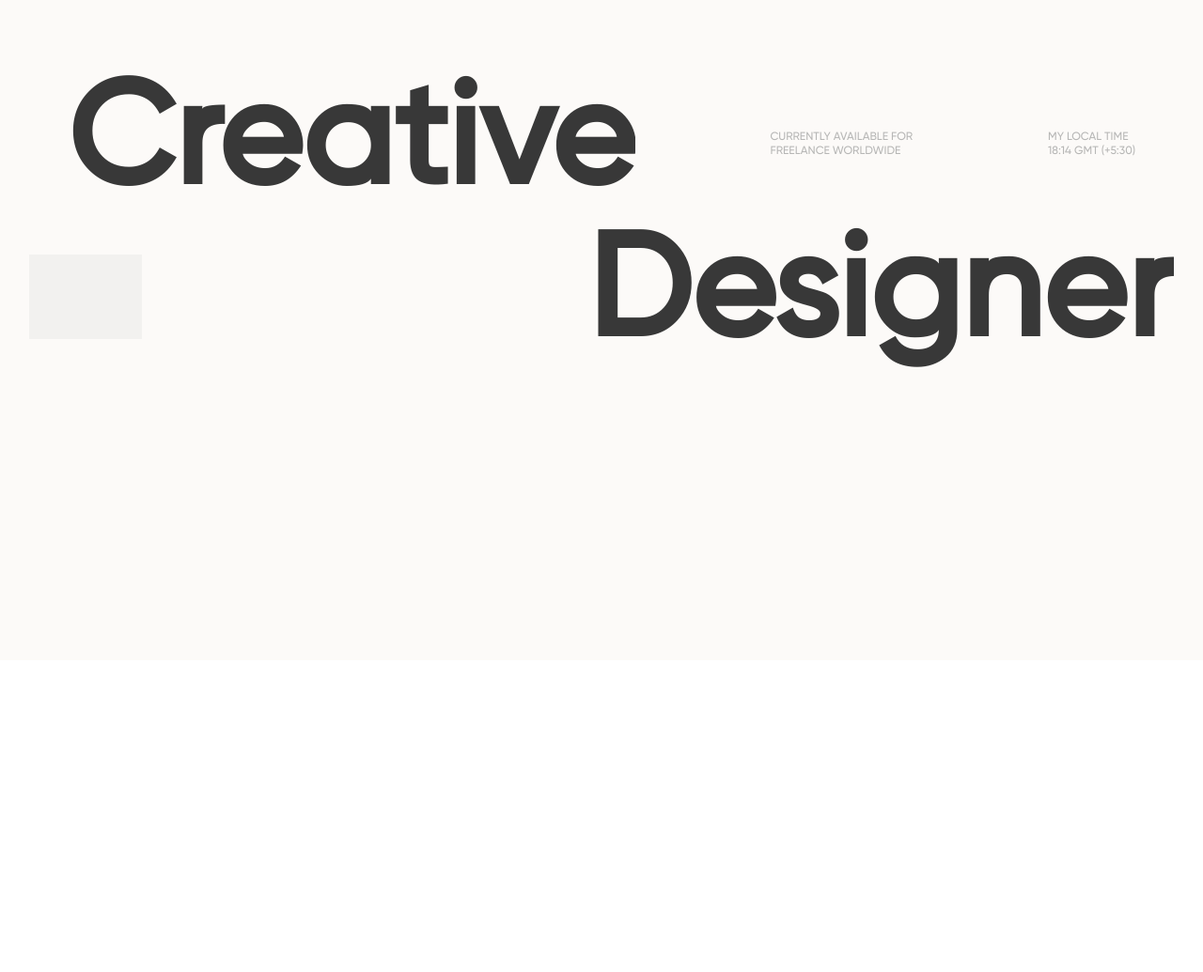
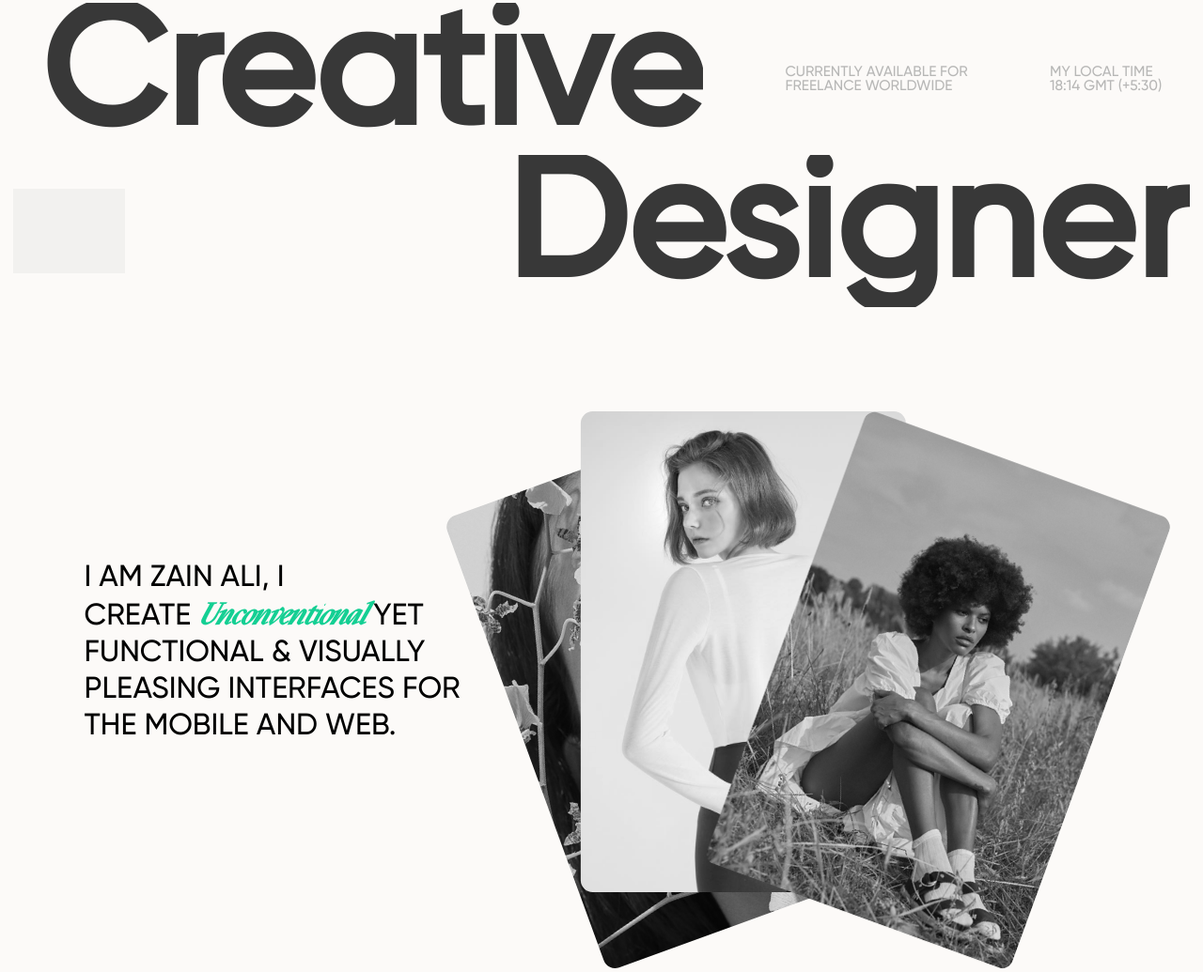
Before and after one commit to Zynalex9/Portfolio-Clone, a plain HTML site: page index.html in a window 1280 px wide. Shown: the part 97-1132 px from the top of the page at 94% size. Before the commit the page ends 800 px from the top, so only its background shows below. Drawn offline with nearby package versions, Linux system fonts and the light colour scheme; grey boxes are pictures that could not be loaded.

Commit message:
Section 2 added

```diff
--- a/index.html
+++ b/index.html
@@ -215,6 +215,20 @@
           </svg>
           <h1 class="reveal">Designer</h1>
         </div>
+        <div class="part-2">
+          <div class="left-section">
+            <h1>
+              I AM ZAIN ALI, I <br />
+              CREATE <span>Unconventional</span> YET FUNCTIONAL & VISUALLY
+              PLEASING INTERFACES FOR <br />THE MOBILE AND WEB.
+            </h1>
+          </div>
+          <div class="right-section">
+            <div class="img-container"></div>
+            <div class="img-container"></div>
+            <div class="img-container"></div>
+          </div>
+        </div>
       </div>
     </div>
     <script
--- a/styles.css
+++ b/styles.css
@@ -16,6 +16,11 @@
   box-sizing: border-box;
   font-family: GM;
 }
+html,body{
+    height: 100%;
+    width: 100%;
+    background-color: #fcfaf8;
+}
 #main {
   position: relative;
 }
@@ -29,13 +34,14 @@
 #loader {
   background-color: #000;
   width: 100%;
-  height: 100vh;
+  height: 100%;
   color: #fff;
   display: flex;
   flex-direction: column;
   align-items: center;
   justify-content: space-between;
-position: absolute;
+  position: fixed;
+  z-index: 999;
 }
 #loader h5 {
   font-family: GM;
@@ -107,24 +113,23 @@ nav a:hover .line {
 #hero-section {
   height: 100vh;
   width: 100%;
-  background-color: #FCFAF8;
+  background-color: #fcfaf8;
 }
 #hero-section .row {
   display: flex;
   align-items: center;
   justify-content: space-around;
 }
-#hero-section .row.row1{
-    padding-top: 70px;
-}
+
 #hero-section .row h1 {
-  font-size: 12vw;
+  font-size: 14vw;
   color: #383838;
   line-height: 162px;
+
 }
 #hero-section .row h5 {
-  font-size: 12px;
-  line-height: 15px;
+  font-size: 1.2vw;
+  line-height: 1.2vw;
   color: #b7b7b6;
   font-weight: 400;
 }
@@ -134,6 +139,68 @@ nav a:hover .line {
 #hero-section svg {
   width: 350px;
 }
-path, polyline{
-    stroke: #14CF93;
+path,
+polyline {
+  stroke: #14cf93;
 }
+
+.part-2 {
+  display: flex;
+  align-items: center;
+  justify-content: space-between;
+  width: 100%;
+  margin-top: 14vw;
+  position: relative;
+  padding: 7vw 7vw;
+
+}
+.part-2 .left-section {
+  width: 40%;
+  height: auto;
+}
+.part-2 .left-section h1 {
+  font-family: GM;
+  font-weight: 300;
+  font-size: 2.5vw;
+  list-style: 25px;
+}
+.part-2 .left-section h1 span {
+  color: #14cf93;
+  font-family: Maz;
+  font-weight: 600;
+  font-style: italic;
+}
+.part-2 .right-section {
+  position: relative;
+  width: 60%;
+  display: flex;
+  align-items: center;
+  justify-content: center;
+}
+.part-2 .right-section .img-container {
+  width: 27vw;
+  height: 40vw;
+  border-radius: 1vw;
+  position: absolute;
+  filter: grayscale();
+  transition: all cubic-bezier(0.19, 1, 0.22, 1) .5s;
+}
+.part-2 .right-section .img-container:hover{
+  filter: grayscale(0);
+
+}
+.part-2 .right-section .img-container:nth-of-type(1) {
+  background-image: url(/assets/cardimg1.png);
+  background-size: cover;
+  transform: translate(-40%, 8%) rotate(-20deg);
+}
+.part-2 .right-section .img-container:nth-of-type(2) {
+  background-image: url(/assets/cardimg2.png);
+  background-size: cover;
+  transform: translate(-20%, 0) rotate(0deg);
+}
+.part-2 .right-section .img-container:nth-of-type(3) {
+  background-image: url(./assets/cardimg3.png);
+  background-size: cover;
+  transform: translate(40%, 8%) rotate(20deg);
+}
```
Also changed, not shown: assets/cardimg1.png (added), assets/cardimg2.png (added), assets/cardimg3.png (added).
